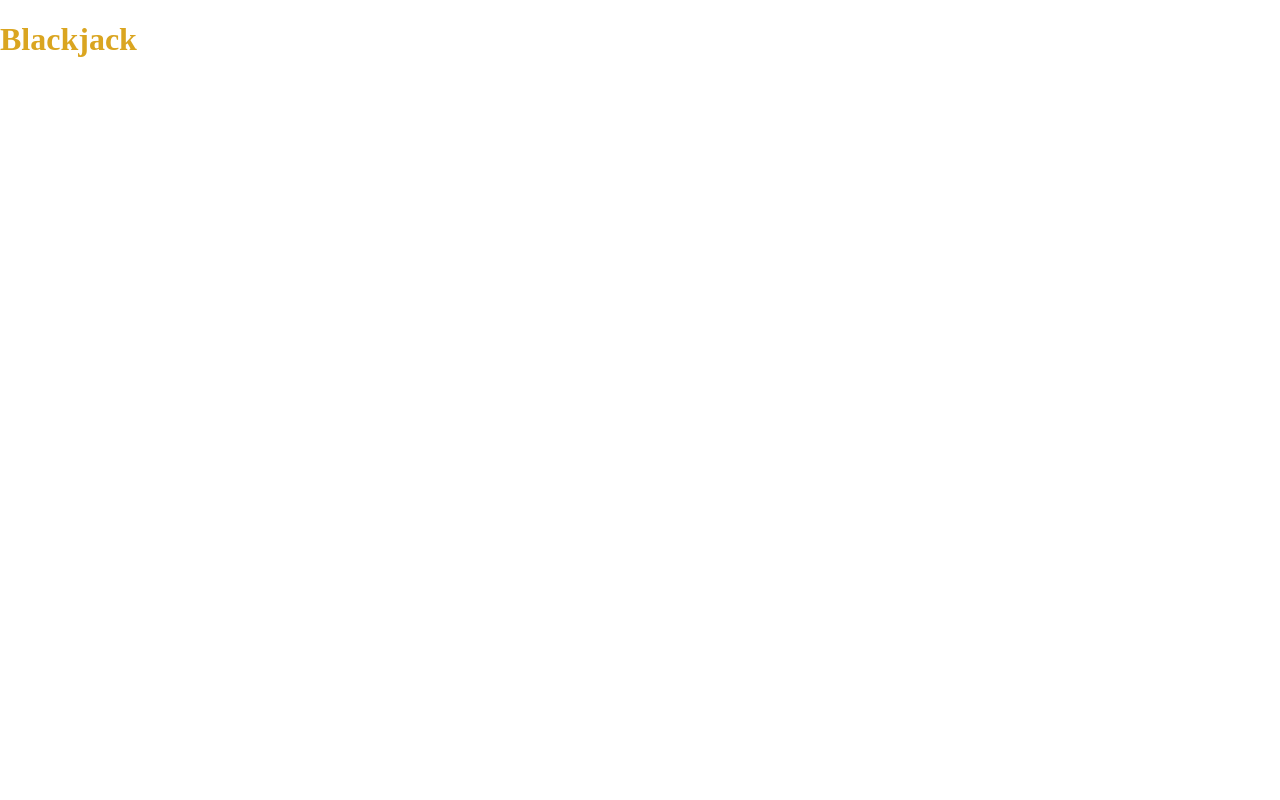
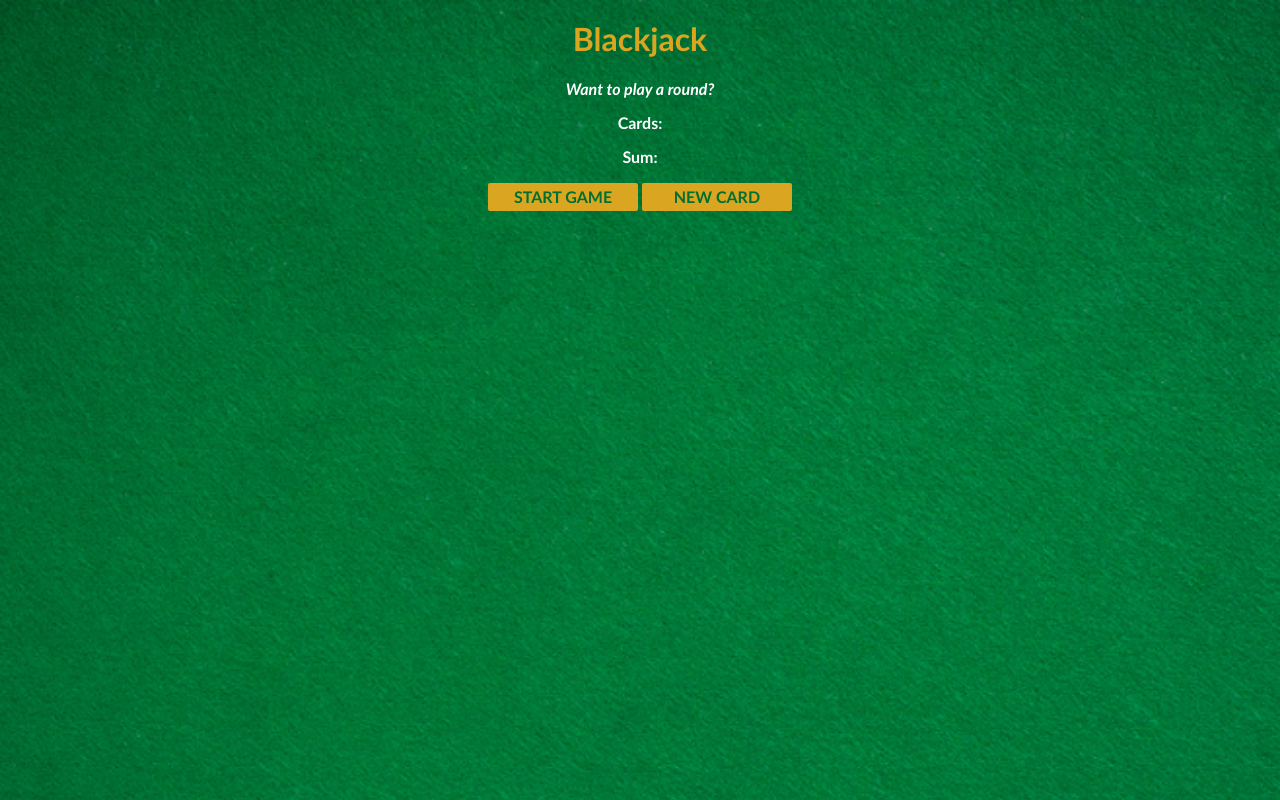
Before and after one commit to peiern/js-practice-course, a plain HTML site: page building-blackjack/index.html in a window 1280 px wide. Drawn offline with nearby package versions, Linux system fonts and the light colour scheme.

Commit message:
added some css, able to start game

```diff
--- a/building-blackjack/index.css
+++ b/building-blackjack/index.css
@@ -1,3 +1,31 @@
+body {
+  font-family: 'Trebuchet MS', 'Lucida Sans Unicode', 'Lucida Grande', 'Lucida Sans', Arial, sans-serif;
+  background-image: url("table.png");
+  background-size: cover;
+  text-align: center;
+  color: white;
+  font-weight: bold;
+}
+
 h1 {
     color: goldenrod;
 }
+
+#message-el {
+  font-style: italic;
+}
+
+button {
+  color: #016f32;
+  width: 150px;
+  background: goldenrod;
+  padding-top: 5px;
+  padding-bottom: 5px;
+  font-weight: bold;
+  border: none;
+  border-radius: 2px;
+}
+
+button:hover {
+  background: rgb(253, 202, 72);
+}
--- a/building-blackjack/index.html
+++ b/building-blackjack/index.html
@@ -1,10 +1,18 @@
 <html>
     <head>
+      <meta charset=“UTF-8”>
+      <meta http-equiv="X-UA-Compatible" content="IE=edge">
+      <meta name="viewport" content="width=device-width, initial-scale=1.0">
       <link rel="stylesheet" href="https://cdnjs.cloudflare.com/ajax/libs/normalize/8.0.1/normalize.css">
-        <link rel="stylesheet" href="index.css">
+      <link rel="stylesheet" href="index.css">
     </head>
     <body>
         <h1>Blackjack</h1>
+        <p id="message-el">Want to play a round?</p>
+        <p id="cards-el">Cards:</p>
+        <p id="sum-el">Sum:</p>
+        <button onclick="startGame()">START GAME</button>
+        <button onclick="newCard()">NEW CARD</button>
         <script src="index.js"></script>
     </body>
 </html>
--- a/building-blackjack/index.js
+++ b/building-blackjack/index.js
@@ -1,8 +1,29 @@
-// 1. Create two variables, firstCard and secondCard.
-// Set their values to a random number between 2-11
+const messageEl = document.querySelector("#message-el")
+const sumEl = document.querySelector("#sum-el")
+const cardsEl = document.querySelector("#cards-el")
+let hasBlackJack = false
+let isAlive = true
+let message = ""
 
 let firstCard = Math.floor(Math.random() * 12)
 let secondCard = Math.floor(Math.random() * 12)
+let sum = firstCard + secondCard
 
-// 2. Create a variable, sum, and set it to the sum of the two cards
-let sum = firstCard + secondCard
+function startGame(){
+  cardsEl.textContent = "Cards: " + firstCard + " " + secondCard
+  sumEl.textContent = "Sum: " + sum
+  if (sum <= 20) {
+    message = "Do you want to draw a new card?"
+  } else if (sum === 21) {
+    message = "You've got Blackjack!"
+    hasBlackJack = true
+  } else {
+    message = "You're out of the game!"
+    isAlive = false
+  }
+  messageEl.textContent = message;
+};
+
+function newCard() {
+  console.log("Drawing new card");
+}
```
Also changed, not shown: building-blackjack/table.png (added).
